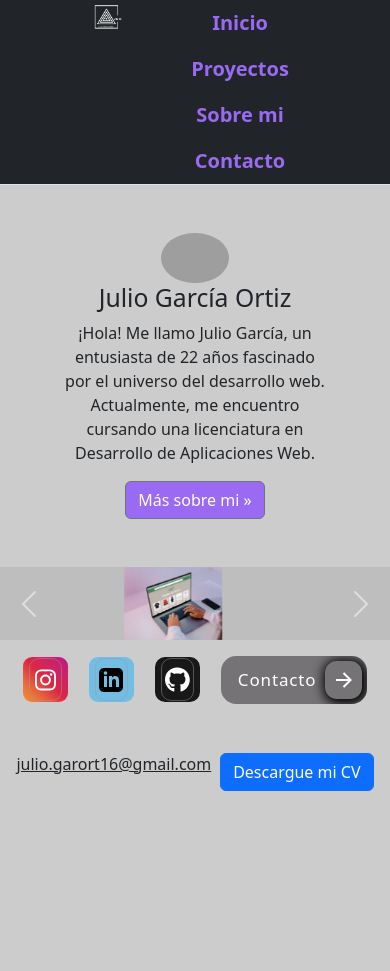
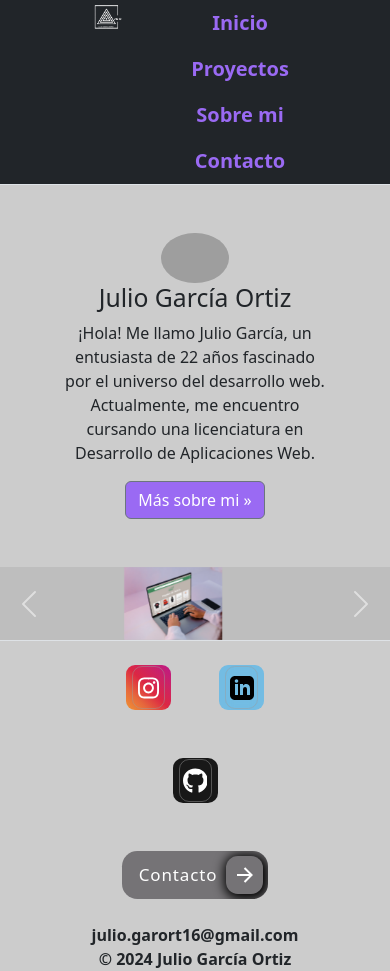
Before and after one commit to Juliogarort/Portfolio, a plain HTML site: page index.html in a window 390 px wide. Before the commit the page ends 844 px from the top, so only its background shows below. Drawn offline with Linux system fonts and the light colour scheme; grey boxes are pictures that could not be loaded.

Commit message:
correción footer y header e implementación de textos varíos en aboutme

```diff
--- a/css/rrss.css
+++ b/css/rrss.css
@@ -203,3 +203,33 @@
     transform: translate(0.05em, 0.05em);
     box-shadow: 0.05em 0.05em #9a6af3;
   }
+
+/* Estilos generales para el footer */
+#footer .container {
+  display: flex;
+  flex-direction: row;
+  flex-wrap: wrap;
+  justify-content: center;
+  align-items: center;
+}
+
+#footer .m-4 {
+  margin: 1rem;
+}
+
+/* Media query para pantallas pequeñas (móviles) */
+@media (max-width: 767px) {
+  #footer .container {
+    flex-direction: row; /* Cambiar a columna en pantallas pequeñas */
+    align-items: center; /* Centrar los elementos horizontalmente */
+  }
+
+  #footer .m-4 {
+    margin: 0.5rem 0; /* Ajustar margen para reducir espacio entre botones */
+  }
+
+  #footer p {
+    text-align: center; /* Centrar los textos */
+    margin-top: 1rem; /* Añadir margen superior */
+  }
+}
--- a/index.html
+++ b/index.html
@@ -28,7 +28,7 @@
     </a>
 
     <ul class="nav nav-pills fw-medium mx-5 align-items-center fs-5 fw-bolder flex-column flex-sm-row">
-      <li class="nav-item"><a href="#" class="nav-link color-morao">Inicio</a></li>
+      <li class="nav-item"><a href="index.html" class="nav-link color-morao">Inicio</a></li>
       <li class="nav-item"><a href="gallery.html" class="nav-link color-morao">Proyectos</a></li>
       <li class="nav-item"><a href="aboutme.html" class="nav-link color-morao">Sobre mi</a></li>
       <li class="nav-item"><a href="#footer" class="nav-link color-morao">Contacto</a></li>
@@ -89,9 +89,10 @@
 
   <!-- ______________________________________________________________________________________________________________________________________________ -->
 
-  <footer class="container mb-3" id="footer">
-    <div class="d-flex justify-content-around align-items-center mt-3">
-      <a class="" href="https://www.instagram.com/juliogarort/" target="_blank">
+  <footer class="d-flex flex-wrap justify-content-around align-items-center border-top text-center" id="footer">
+
+    <div class="container d-flex flex-wrap mx-5 align-items-center">
+      <a class="m-4" href="https://www.instagram.com/juliogarort/" target="_blank">
         <button class="Btn_inst">
           <span class="svgContainer">
             <svg fill="white" class="svgIcon" viewBox="0 0 448 512" height="1.5em" xmlns="http://www.w3.org/2000/svg">
@@ -104,7 +105,7 @@
         </button>
       </a>
 
-      <a class="" href="https://www.linkedin.com/in/julio-garcía-ortiz-742012237/" target="_blank">
+      <a class="m-4" href="https://www.linkedin.com/in/julio-garcía-ortiz-742012237/" target="_blank">
         <button class="LinkedinBtn">
           <span class="svgContainer">
             <svg viewBox="0 0 24 24" height="24" width="24" xmlns="http://www.w3.org/2000/svg">
@@ -117,7 +118,7 @@
         </button>
       </a>
 
-      <a class="" href="https://github.com/Juliogarort" target="_blank">
+      <a class="m-4" href="https://github.com/Juliogarort" target="_blank">
         <button class="Btn_git">
           <span class="svgContainer">
             <svg fill="white" viewBox="0 0 496 512" height="1.6em">
@@ -129,7 +130,7 @@
           <span class="BG_git"></span>
         </button>
       </a>
-      <a href="contact.html" class="text-decoration-none">
+      <a href="contact.html" class="text-decoration-none m-4">
         <button class="contactButton">
           Contacto
           <div class="iconButton">
@@ -141,18 +142,10 @@
           </div>
         </button>
       </a>
-    </div>
-    <div class="d-flex justify-content-around align-items-center mt-5">
 
-      <p class="text-decoration-underline">julio.garort16@gmail.com</p>
+      <p class="m-auto fw-bolder">julio.garort16@gmail.com</p>
+      <p class="m-auto  fw-bold ">© 2024 Julio García Ortiz</p>
 
-
-      <a href="documentos/Currículum Julio García.pdf" download="Currículum-JulioGarcía.pdf"
-        onclick="confirmDescarga(event)">
-        <button type="button" class="btn btn-primary position-relative contact-button">
-          Descargue mi CV
-        </button>
-      </a>
 
     </div>
 
```
Also changed, not shown: aboutme.html (+35 -24 lines), contact.html (+30 -13 lines), gallery.html (+45 -26 lines).
